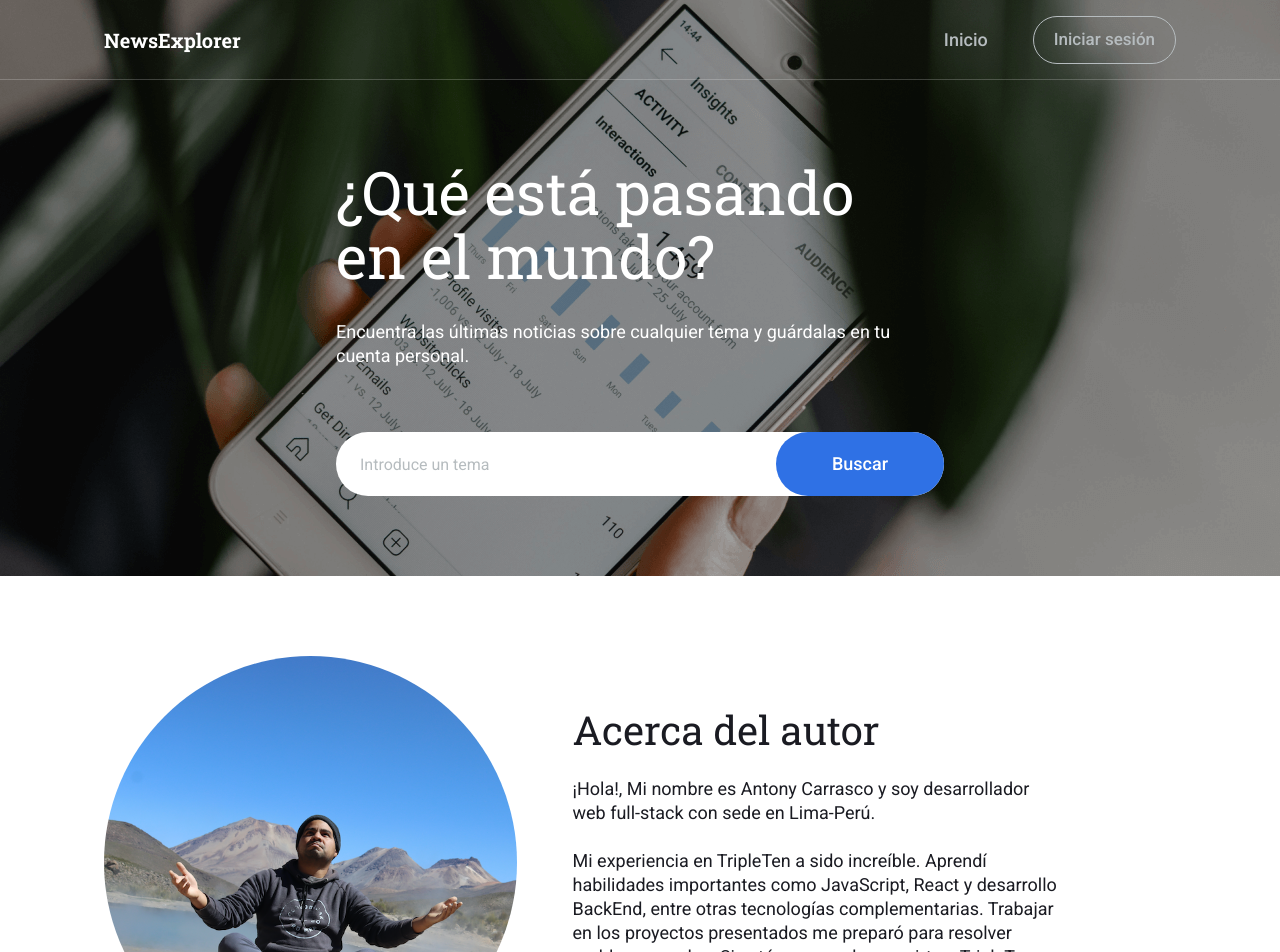
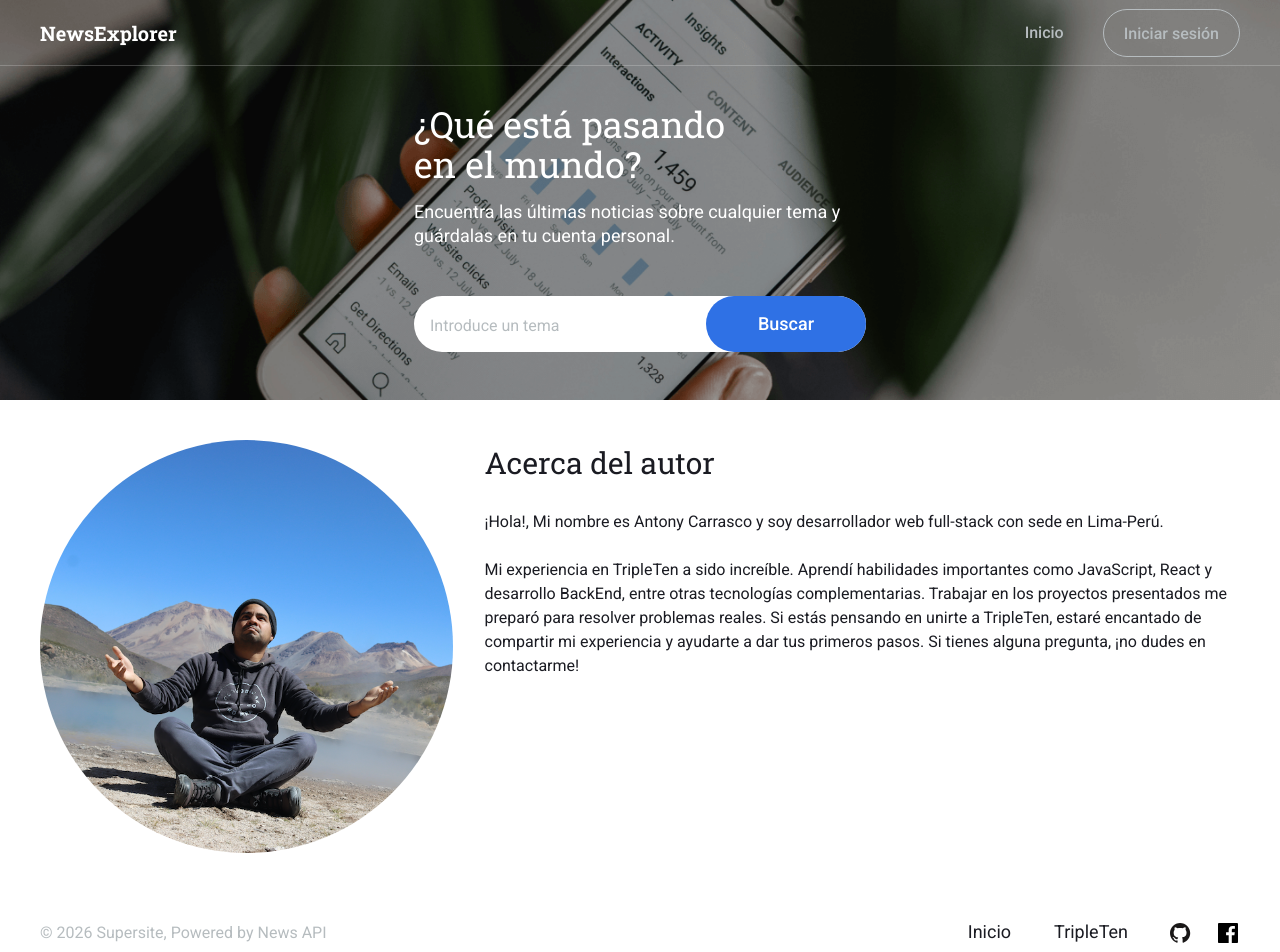
Before and after one commit to tonytrox/newsexplorerproject-frontend, a React (Vite) app: page / in a window 1280 px wide. Shown: the top 952 px of the page. Built offline with nearby package versions, Linux system fonts and the light colour scheme.

Commit message:
Fix: Responsive layout issues at 320px, 768px, and 1440px

```diff
--- a/src/App.css
+++ b/src/App.css
@@ -5,11 +5,8 @@
 
 @import url('https://fonts.googleapis.com/css2?family=Inter:ital,opsz@0,14..32;1,14..32&display=swap');
 
-.page {
-  margin: 0 auto;
-  max-width: 1440px;
-}
-
 * {
   box-sizing: border-box;
+  margin: 0;
+  padding: 0;
 }
--- a/src/components/About/about.css
+++ b/src/components/About/about.css
@@ -1,24 +1,21 @@
 .about {
   background-color: #ffffff;
-  padding-top: 80px;
-  padding-bottom: 80px;
-  padding-left: 104px;
-  padding-right: 216px;
+  padding: 32px 16px 104px;
 }
 
 .about__container {
   color: #1a1b22;
-  display: flex;
-  gap: 56px;
+  display: block;
 }
 
 .about__avatar {
   display: flex;
+  justify-content: center;
 }
 
 .about__avatar-image {
-  width: clamp(232px, 32.23vw, 464px);
-  height: clamp(232px, 32.23vw, 464px);
+  width: 272px;
+  height: 272px;
   border-radius: 100%;
   object-fit: cover;
 }
@@ -26,35 +23,42 @@
 .about__heading {
   font-family: 'Roboto Slab', serif;
   font-weight: 400;
-  font-size: 40px;
+  font-size: 30px;
   line-height: 46px;
-  margin: 0;
-  padding-top: 51px;
-  padding-bottom: 24px;
+  padding-top: 24px;
+  padding-bottom: 16px;
 }
 
 .about__description {
   font-family: 'Roboto', sans-serif;
   font-weight: 400;
-  font-size: 18px;
+  font-size: 16px;
   line-height: 24px;
-  margin: 0px;
 }
 
-@media (max-width: 768px) {
+@media (min-width: 768px) {
   .about {
     padding: 40px;
   }
 
   .about__container {
+    display: flex;
     gap: 32px;
   }
 
   .about__avatar {
+    justify-content: flex-start;
     align-items: center;
   }
+
+  .about__avatar-image {
+    width: clamp(232px, 32.23vw, 464px);
+    height: clamp(232px, 32.23vw, 464px);
+  }
+
   .about__heading {
-    padding-top: 0px;
+    padding-top: 0;
+    padding-bottom: 24px;
     font-size: 30px;
   }
 
@@ -63,27 +67,26 @@
   }
 }
 
-@media (max-width: 320px) {
+@media (min-width: 1440px) {
   .about {
-    padding: 32px 16px 104px;
+    padding: 80px 216px 80px 104px;
   }
 
   .about__container {
-    display: block;
-  }
-
-  .about__avatar {
-    justify-content: center;
+    gap: 56px;
   }
 
   .about__avatar-image {
-    width: 272px;
-    height: 272px;
+    width: 464px;
+    height: 464px;
   }
 
   .about__heading {
-    padding-top: 24px;
-    padding-bottom: 16px;
-    font-size: 30px;
+    padding-top: 51px;
+    font-size: 40px;
+  }
+
+  .about__description {
+    font-size: 18px;
   }
 }
--- a/src/components/Footer/Footer.jsx
+++ b/src/components/Footer/Footer.jsx
@@ -12,7 +12,7 @@ function Footer() {
         <nav className="footer__links-wrapper">
           <ul className="footer__nav">
             <li>
-              <a href="#" className="footer__nav-item" target="_blank">
+              <a href="/" className="footer__nav-item">
                 Inicio
               </a>
             </li>
--- a/src/components/Footer/footer.css
+++ b/src/components/Footer/footer.css
@@ -1,15 +1,14 @@
 .footer {
-  padding: 0px 104px;
+  padding: 20px 16px 22px 16px;
   font-family: 'Roboto', sans-serif;
   font-weight: 400;
   background-color: #ffffff;
 }
 
 .footer__container {
-  height: 80px;
   display: flex;
-  justify-content: space-between;
-  align-items: center;
+  flex-direction: column-reverse;
+  gap: 0;
 }
 
 .footer__copyright {
@@ -20,14 +19,20 @@
 
 .footer__links-wrapper {
   display: flex;
+  gap: 16px;
+  padding-bottom: 38px;
 }
 
 .footer__nav {
-  padding: 0px;
-  margin: auto;
+  width: 200px;
+  height: 74px;
   display: flex;
+  flex-direction: column;
+  justify-content: space-between;
   list-style: none;
-  gap: 43px;
+  gap: 20px;
+  margin: 0;
+  padding: 0;
 }
 
 .footer__nav-item {
@@ -40,7 +45,8 @@
   display: flex;
   list-style: none;
   gap: 24px;
-  padding-left: 40px;
+  padding: 0;
+  margin: 0;
 }
 
 .footer__social-item {
@@ -55,38 +61,37 @@
   display: inline-flex;
 }
 
-@media (max-width: 768px) {
+@media (min-width: 768px) {
   .footer {
-    padding: 0px 40px;
+    padding: 0 40px;
+  }
+
+  .footer__container {
+    height: 80px;
+    flex-direction: row;
+    justify-content: space-between;
+    align-items: center;
+  }
+
+  .footer__links-wrapper {
+    padding-bottom: 0;
+    gap: 0;
+  }
+
+  .footer__nav {
+    width: auto;
+    height: auto;
+    flex-direction: row;
+    gap: 43px;
+  }
+
+  .footer__social {
+    padding-left: 40px;
   }
 }
 
-@media (max-width: 320px) {
+@media (min-width: 1440px) {
   .footer {
-    padding: 20px 16px 22px 16px;
-  }
-
-  .footer__container {
-    height: 100%;
-    flex-direction: column-reverse;
-  }
-
-  .footer__links-wrapper {
-    gap: 16px;
-    padding-bottom: 38px;
-  }
-
-  .footer__nav {
-    width: 200px;
-    height: 74px;
-    flex-direction: column;
-    justify-content: space-between;
-    margin: 0;
-    gap: 0px;
-  }
-
-  .footer__social {
-    padding-left: 0px;
-    margin: 0px;
+    padding: 0 104px;
   }
 }
--- a/src/components/Header/header.css
+++ b/src/components/Header/header.css
@@ -1,17 +1,12 @@
 .header {
   width: 100%;
-  max-width: 1440px;
-  height: 80px;
-  margin: 0px;
-  padding-left: 104px;
-  padding-right: 104px;
+  height: 56px;
+  padding-left: 16px;
+  padding-right: 16px;
   position: absolute;
   z-index: 2;
-
   background-color: rgba(196, 196, 196, 0.01);
   box-shadow: inset 0 -1px 0 rgba(255, 255, 255, 0.2);
-
-  box-sizing: border-box;
   display: flex;
   justify-content: space-between;
   align-items: center;
@@ -22,10 +17,9 @@
 }
 
 .header__title {
-  margin: auto 0;
   font-family: 'Roboto Slab', serif;
   font-weight: 700;
-  font-size: 20px;
+  font-size: 16px;
   line-height: 24px;
   color: #ffffff;
 }
@@ -39,22 +33,22 @@
   color: inherit;
 }
 
-@media (max-width: 768px) {
+@media (min-width: 768px) {
   .header {
     height: 66px;
     padding-left: 40px;
     padding-right: 40px;
   }
+
+  .header__title {
+    font-size: 20px;
+  }
 }
 
-@media (max-width: 320px) {
+@media (min-width: 1440px) {
   .header {
-    padding-left: 16px;
-    padding-right: 16px;
-    height: 56px;
-  }
-
-  .header__title {
-    font-size: 16px;
+    padding-left: 104px;
+    padding-right: 104px;
+    height: 80px;
   }
 }
--- a/src/components/Navigation/navigation.css
+++ b/src/components/Navigation/navigation.css
@@ -1,108 +1,23 @@
-.site-navigation__list {
-  margin: 0;
-  padding: 0;
-  list-style: none;
-  display: flex;
-  justify-content: space-between;
-  gap: 32px;
-}
-
-.site-navigation__item {
-  display: flex;
-  align-items: center;
-  justify-content: center;
-  font-family: 'Roboto', sans-serif;
-  font-weight: 500;
-  font-size: 18px;
-}
-
-.site-navigation__link {
-  height: 80px;
-  line-height: 24px;
-  text-decoration: none;
-  color: #b6bcbf;
-  display: flex;
-  align-items: center;
-  padding: 0 13px;
-}
-
-.site-navigation__link:hover {
-  color: #ffffff;
-  border-bottom: 3px solid #ffffff;
-}
-
-.site-navigation__link-saved:hover {
-  color: #1a1b22;
-  border-bottom: 3px solid #1a1b22;
-}
-
-.site-navigation__hamburger {
-  display: none;
-  cursor: pointer;
-}
-
-.site-navigation__buttom {
-  height: 48px;
-  padding: 0 20px;
-  color: #b6bcbf;
-  border-color: #b6bcbf;
-  background: transparent;
-  border-radius: 100px;
-  text-decoration: none;
-  font-weight: inherit;
-  font-size: 17px;
-  display: flex;
-  align-items: center;
-  justify-content: center;
-  cursor: pointer;
-  gap: 8px;
-}
-
-.site-navigation__buttom:hover {
-  color: #ffffff;
-  border: 2px solid #ffffff;
-  box-shadow: 0px 5px 15px rgba(14, 26, 57, 0.4);
-}
-
-.site-navigation__buttom-login {
-  border: 1px solid #b6bcbf;
-  color: #b6bcbf;
-}
-
-.site-navigation__buttom-logout:hover {
-  border: 2px solid #1a1b22;
-  color: #1a1b22;
-}
-
-@media (max-width: 768px) {
-  .site-navigation__link {
-    font-size: 16px;
-    padding: 0 7px 20px 7px;
-  }
-}
-
-@media (max-width: 320px) {
-  .site-navigation {
-    display: none;
-  }
-
 .site-navigation__hamburger {
   display: flex;
   align-items: center;
   justify-content: center;
-    font-size: 24px;
   background: none;
   border: none;
   color: #ffffff;
+  cursor: pointer;
 }
 
 .site-navigation__hamburger--saved {
   color: #1a1b22;
 }
 
+.site-navigation {
+  display: none;
+}
+
 .site-navigation__overlay {
-    width: 320px;
-    height: 174px;
+  width: 100%;
   left: 0px;
   top: 56px;
   position: absolute;
@@ -129,9 +44,37 @@
 .site-navigation__link--mobile:hover {
   color: #ffffff;
 }
+
+@media (min-width: 768px) {
+  .site-navigation {
+    display: block;
   }
 
-@media (max-width: 768px) {
+  .site-navigation__overlay {
+    display: none;
+  }
+
+  .site-navigation__hamburger {
+    display: none;
+  }
+
+  .site-navigation__list--mobile {
+    display: none;
+  }
+
+  .site-navigation__list {
+    list-style: none;
+    display: flex;
+    justify-content: space-between;
+    gap: 32px;
+  }
+
+  .site-navigation__item {
+    display: flex;
+    align-items: center;
+    justify-content: center;
+  }
+
   .site-navigation__link {
     height: 66px;
     line-height: 24px;
@@ -139,6 +82,66 @@
     color: #b6bcbf;
     display: flex;
     align-items: center;
+    padding: 0 7px 0px 7px;
+    font-family: 'Roboto', sans-serif;
+    font-weight: 500;
+    font-size: 16px;
+  }
+
+  .site-navigation__link:hover {
+    color: #ffffff;
+    border-bottom: 3px solid #ffffff;
+  }
+
+  .site-navigation__link-saved:hover {
+    color: #1a1b22;
+    border-bottom: 3px solid #1a1b22;
+  }
+
+  .site-navigation__buttom {
+    height: 48px;
+    padding: 0 20px;
+    color: #b6bcbf;
+    border-color: #b6bcbf;
+    background: transparent;
+    border-radius: 100px;
+    text-decoration: none;
+    font-weight: inherit;
+    font-family: 'Roboto', sans-serif;
+    font-weight: 500;
+    font-size: 16px;
+    display: flex;
+    align-items: center;
+    justify-content: center;
+    cursor: pointer;
+    gap: 8px;
+    box-sizing: border-box;
+  }
+
+  .site-navigation__buttom:hover {
+    color: #ffffff;
+    border: 1px solid #ffffff;
+    box-shadow: 0px 5px 15px rgba(14, 26, 57, 0.4);
+  }
+
+  .site-navigation__buttom-login {
+    border: 1px solid #b6bcbf;
+    color: #b6bcbf;
+  }
+
+  .site-navigation__buttom-logout:hover {
+    border: 2px solid #1a1b22;
+    color: #1a1b22;
+  }
+}
+
+@media (min-width: 1440px) {
+  .site-navigation__item {
+    font-size: 18px;
+  }
+
+  .site-navigation__link {
+    height: 80px;
     padding: 0 13px;
   }
 }
--- a/src/components/SearchForm/searchForm.css
+++ b/src/components/SearchForm/searchForm.css
@@ -3,6 +3,87 @@
   background-position: center;
   background-size: cover;
   background-repeat: no-repeat;
+}
+
+.search__container {
+  position: relative;
+  width: 288px;
+  margin: 0 auto;
+  padding-top: 86px;
+  padding-bottom: 32px;
+  display: flex;
+  flex-direction: column;
+  color: #ffffff;
+}
+
+.search__heading {
+  width: 285px;
+  margin-bottom: 16px;
+  font-family: 'Roboto Slab', serif;
+  font-weight: 400;
+  font-size: 32px;
+  line-height: 40px;
+}
+
+.search__subheading {
+  width: 288px;
+  margin-bottom: 98px;
+  font-family: 'Roboto', sans-serif;
+  font-weight: 400;
+  font-size: 20px;
+  line-height: 24px;
+}
+
+.search__form-container {
+  width: 288px;
+  height: 128px;
+  position: relative;
+}
+
+.search__input {
+  width: 288px;
+  height: 56px;
+  padding: 17px 16px 15px 16px;
+  font-family: 'Roboto', sans-serif;
+  font-weight: 400;
+  font-size: 16px;
+  line-height: 22px;
+  border-radius: 100px;
+  border: none;
+  outline: none;
+}
+
+.search__input:hover {
+  box-shadow: 0 0 0 1px rgba(209, 210, 214, 0.2);
+}
+
+.search__input::placeholder {
+  color: #b6bcbf;
+}
+
+.search__button {
+  width: 288px;
+  height: 56px;
+  font-family: 'Roboto', sans-serif;
+  font-weight: 500;
+  font-size: 18px;
+  line-height: 24px;
+  border-radius: 100px;
+  background-color: #2f71e5;
+  border: none;
+  color: #ffffff;
+  cursor: pointer;
+  position: absolute;
+  bottom: 0;
+  left: 0;
+}
+
+.search__button:hover {
+  background-color: #347eff;
+}
+
+.search__button:active {
+  background-color: #2a65cc;
 }
 
 .search__error {
@@ -15,152 +96,82 @@
   padding-left: 24px;
 }
 
-.search__container {
-  position: relative;
-  width: 608px;
-  margin: 0 auto;
-  padding-bottom: 80px;
-  padding-top: 160px;
-  display: flex;
-  flex-direction: column;
-  color: #ffffff;
-}
-
-.search__heading {
-  width: 600px;
-  margin: 0px;
-  margin-bottom: 32px;
-  font-family: 'Roboto Slab', serif;
-  font-weight: 400;
-  font-size: 60px;
-  line-height: 64px;
-  display: flex;
-  justify-content: center;
-}
-
-.search__subheading {
-  margin: 0px;
-  margin-bottom: 64px;
-  font-family: 'Roboto', sans-serif;
-  font-weight: 400;
-  font-size: 18px;
-  line-height: 24px;
-}
-
-.search__input {
-  width: 608px;
-  height: 64px;
-  padding: 21px 208px 21px 24px;
-  font-family: 'Roboto', sans-serif;
-  font-weight: 400;
-  font-size: 16px;
-  line-height: 22px;
-  border-radius: 100px;
-  border: none;
-  outline: none;
-  box-sizing: border-box;
-}
-
-.search__input:hover {
-  box-shadow: 0 0 0 1px rgba(209, 210, 214, 0.2);
-}
-
-.search__input::placeholder {
-  color: #b6bcbf;
-}
-
-.search__button {
-  width: 168px;
-  height: 64px;
-  font-family: 'Roboto', sans-serif;
-  font-weight: 500;
-  font-size: 18px;
-  line-height: 24px;
-  border-radius: 100px;
-  background-color: #2f71e5;
-  border: none;
-  color: #ffffff;
-  cursor: pointer;
-  position: absolute;
-  right: 0px;
-}
-
-.search__button:hover {
-  background-color: #347eff;
-}
-
-.search__button:active {
-  background-color: #2a65cc;
-}
-
-@media (max-width: 768px) {
+@media (min-width: 768px) {
   .search__container {
     width: 452px;
+    padding-top: 104px;
     padding-bottom: 48px;
-    padding-top: 104px;
   }
+
   .search__heading {
+    width: 362px;
+    height: 80px;
     font-size: 36px;
     line-height: 40px;
     margin-bottom: 16px;
-    width: 362px;
-    height: 80px;
   }
 
   .search__subheading {
     width: 452px;
+    font-size: 18px;
     margin-bottom: 48px;
+  }
+
+  .search__form-container {
+    width: 452px;
+    height: auto;
+  }
+
+  .search__input {
+    width: 452px;
+    height: 56px;
+    padding: 17px 16px 15px 16px;
   }
 
   .search__button {
     width: 160px;
     height: 56px;
+    position: absolute;
+    right: 0;
+    bottom: auto;
+    left: auto;
+    top: 0;
+  }
+}
+
+@media (min-width: 1440px) {
+  .search__container {
+    width: 608px;
+    padding-top: 160px;
+    padding-bottom: 80px;
+  }
+
+  .search__heading {
+    width: 600px;
+    height: auto;
+    font-size: 60px;
+    line-height: 64px;
+    margin-bottom: 32px;
+  }
+
+  .search__subheading {
+    width: auto;
+    font-size: 18px;
+    margin-bottom: 64px;
+  }
+
+  .search__form-container {
+    width: 608px;
   }
 
   .search__input {
-    width: 448px;
-    height: 56px;
-  }
-}
-
-@media (max-width: 320px) {
-  .search__container {
-    width: 288px;
-    padding-bottom: 32px;
-    padding-top: 86px;
-  }
-
-  .search__heading {
-    font-size: 32px;
-    line-height: 40px;
-    margin-bottom: 16px;
-    width: 285px;
-    height: 80px;
-  }
-
-  .search__subheading {
-    width: 288px;
-    margin-bottom: 98px;
-    font-size: 20px;
-    line-height: 24px;
-  }
-
-  .search__form-container {
-    width: 288px;
-    height: 128px;
-    position: relative;
-  }
-
-  .search__input {
-    width: 288px;
-    height: 56px;
-    padding: 17px 16px 15px 16px;
+    width: 608px;
+    height: 64px;
+    padding: 21px 208px 21px 24px;
   }
 
   .search__button {
-    width: 288px;
-    height: 56px;
-    bottom: 0px;
-    padding: 16px 116px 16px 116px;
+    width: 168px;
+    height: 64px;
   }
 }
--- a/src/main.jsx
+++ b/src/main.jsx
@@ -1,7 +1,7 @@
 import { StrictMode } from 'react';
 import { createRoot } from 'react-dom/client';
 import { BrowserRouter } from 'react-router-dom';
-import './vendor/normalize.css';
+// import './vendor/normalize.css';
 import App from './App.jsx';
 
 createRoot(document.getElementById('root')).render(
```
Also changed, not shown: src/components/NotFoundResults/notFoundResults.css (+2 -10 lines), src/components/PopupRegister/popupRegister.css (+24 -8 lines), src/components/PopupWithForm/popupWithForm.css (+21 -8 lines). Lines whose indentation alone changed are shown as unchanged.
